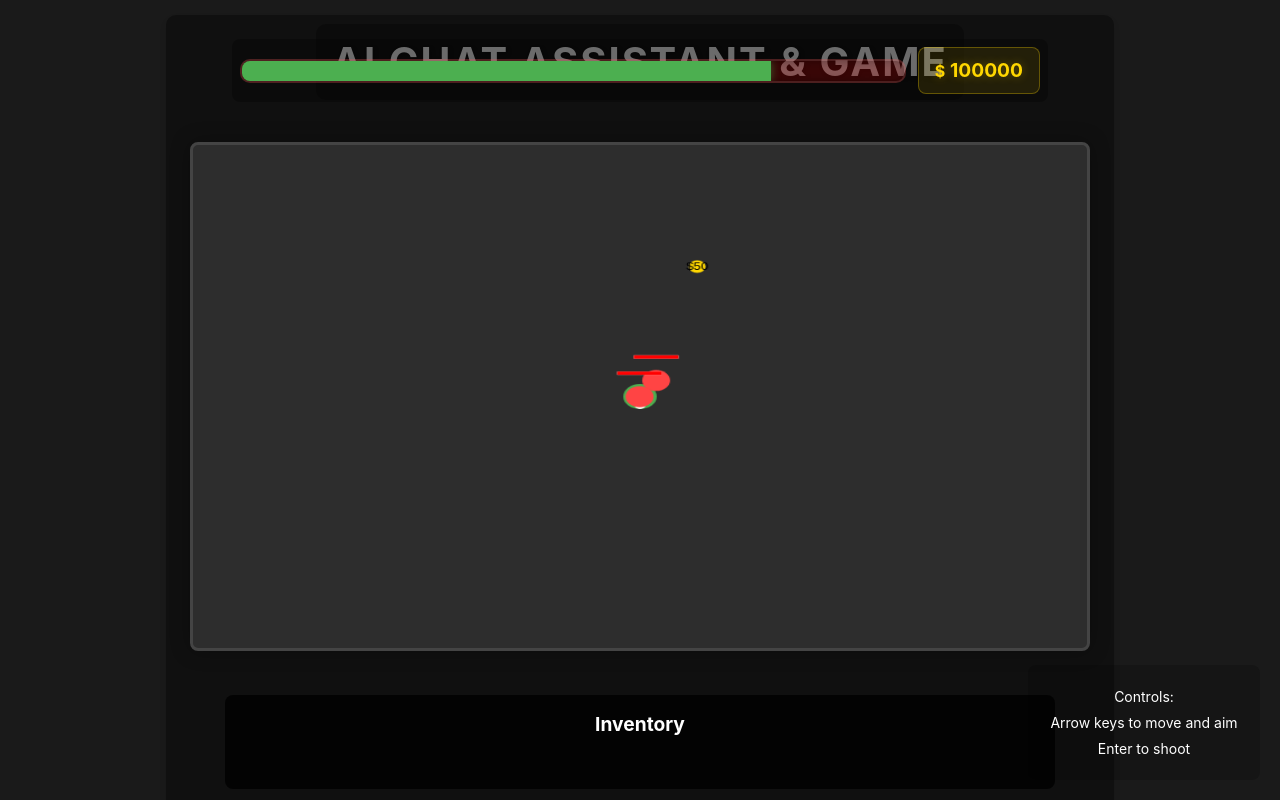
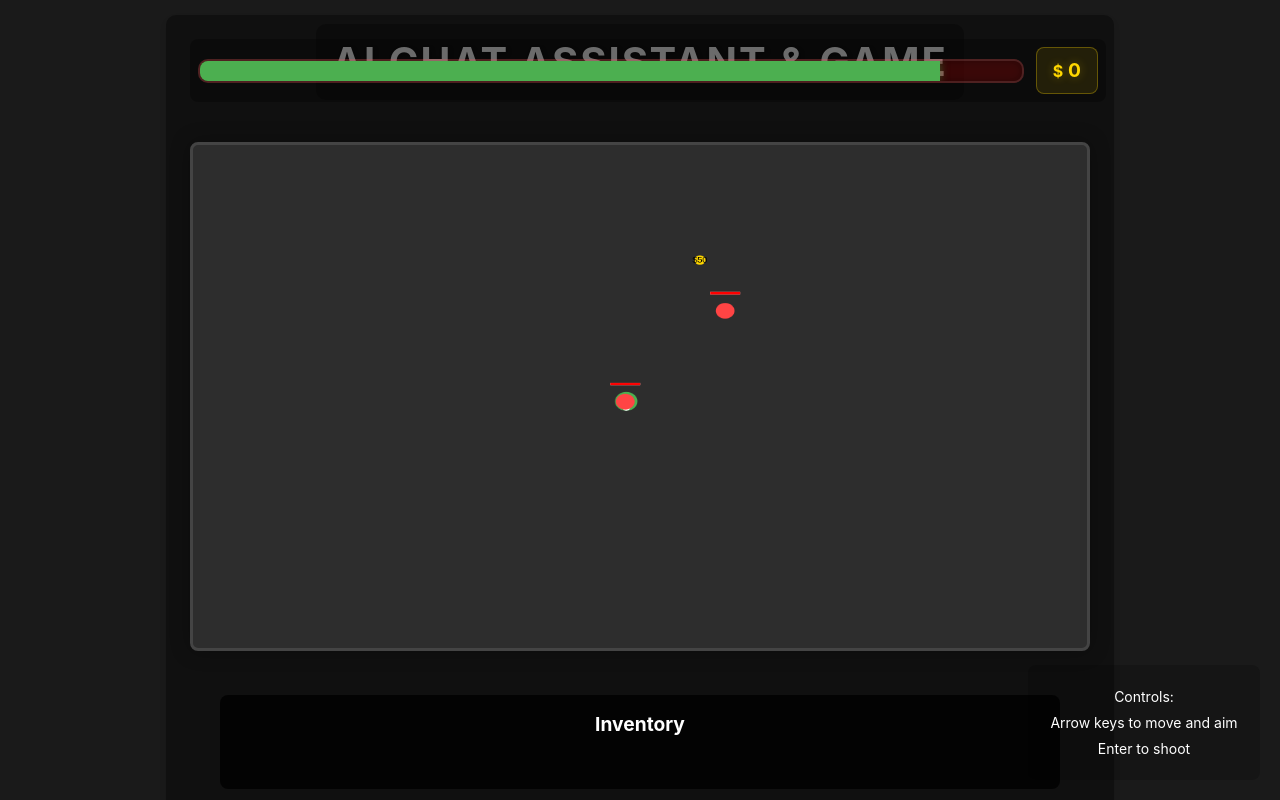
Before and after one commit to Faresdjz/ConUHack-25, a React (Vite) app in the folder client/: page / in a window 1280 px wide. Built offline with nearby package versions, Linux system fonts and the light colour scheme.

Commit message:
Code cleanup

```diff
--- a/client/src/App.jsx
+++ b/client/src/App.jsx
@@ -7,7 +7,7 @@ import './components/Game.css'
 
 function App() {
   const [gameState, setGameState] = useState({
-    money: 100000,
+    money: 1000,
     inventory: []
   });
 
--- a/client/src/components/Game.jsx
+++ b/client/src/components/Game.jsx
@@ -12,8 +12,8 @@ function Game({ inventory }) {
         const canvas = canvasRef.current;
         const ctx = canvas.getContext('2d');
 
-        canvas.width = 800;
-        canvas.height = 600;
+        canvas.width = 1200;
+        canvas.height = 800;
 
         const { enemies, moneyDrops } = setupGame(canvas, ctx);
         gameStateRef.current = { enemies, moneyDrops };
--- a/client/src/components/game/GameUI.css
+++ b/client/src/components/game/GameUI.css
@@ -1,7 +1,7 @@
 .game-ui {
     position: relative;
     width: 100%;
-    max-width: 800px;
+    max-width: 1200px;
     z-index: 10;
     display: flex;
     justify-content: center;
@@ -35,8 +35,8 @@
     background-color: rgba(0, 0, 0, 0.8);
     border-radius: 8px;
     color: white;
-    width: 100%;
-    max-width: 800px;
+    width: 90%;
+    max-width: 1000px;
     margin: 20px auto 0;
 }
 
--- a/client/src/components/game/entities.js
+++ b/client/src/components/game/entities.js
@@ -58,7 +58,7 @@ export class Player {
         this.color = color;
         this.controls = controls;
         this.health = MAX_HEALTH;
-        this.money = 100000;
+        this.money = 0;
         this.bullets = [];
         this.lastShot = 0;
         this.ctx = ctx;
```
